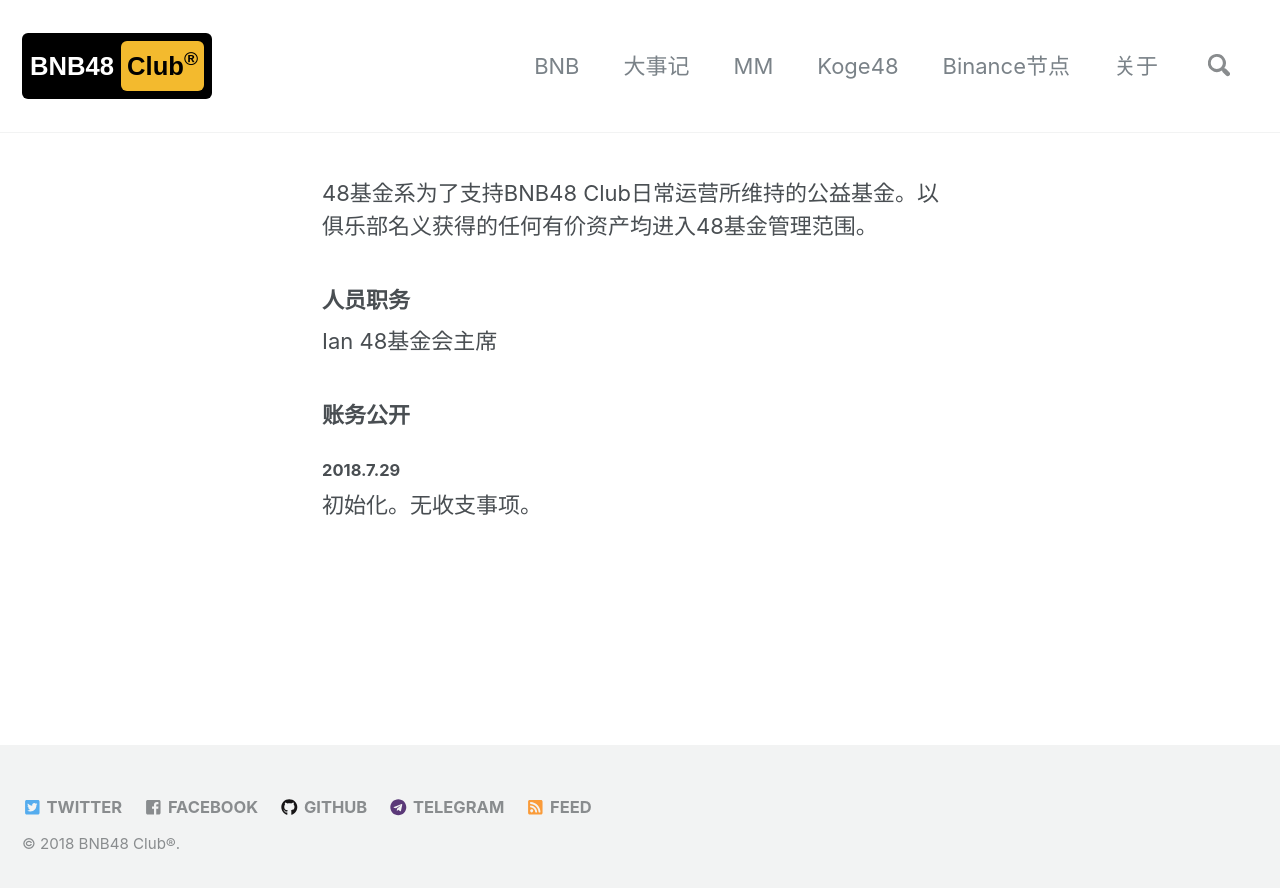
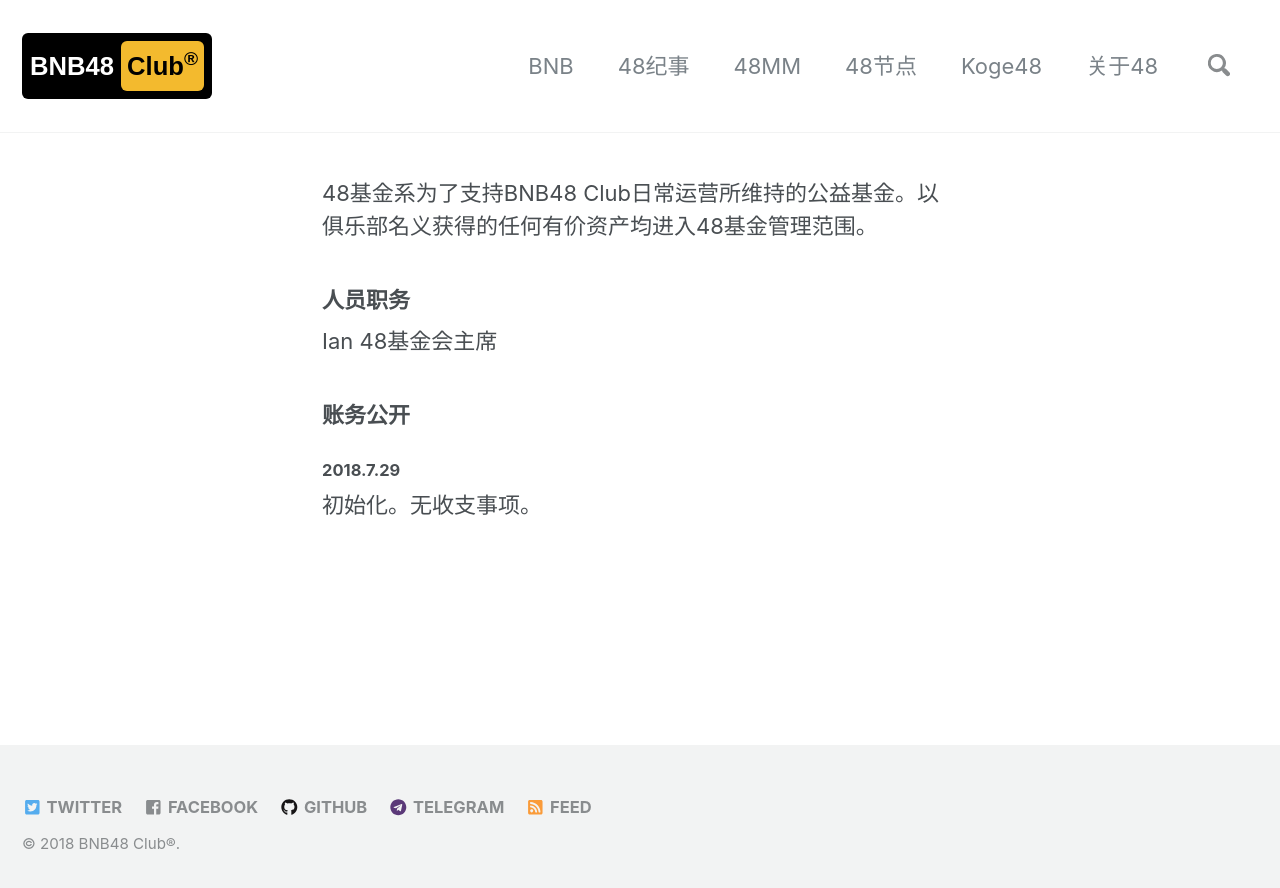
Before and after one commit to 48Club/BNB48Club.github.io, a Jekyll site: the page built from _pages/fund.md, in a window 1280 px wide. Shown: the top 888 px of the page. Built offline with Jekyll 4.4.1, drawn with Linux system fonts in a browser that asks for light colours; nearby versions of some CDN libraries.

Commit message:
Update navigation.yml

```diff
--- a/_data/navigation.yml
+++ b/_data/navigation.yml
@@ -1,13 +1,13 @@
 main:
     - title: BNB
       url: https://www.binance.com/resources/ico/Binance_WhitePaper_cn.pdf
-    - title: 大事记
+    - title: 48纪事
       url: /year-archive
-    - title: MM
+    - title: 48MM
       url: /mm
+    - title: 48节点
+      url: /binancenode
     - title: Koge48
       url: /koge48_cn
-    - title: Binance节点
-      url: /binancenode
-    - title: 关于
+    - title: 关于48
       url: /about_cn
```
